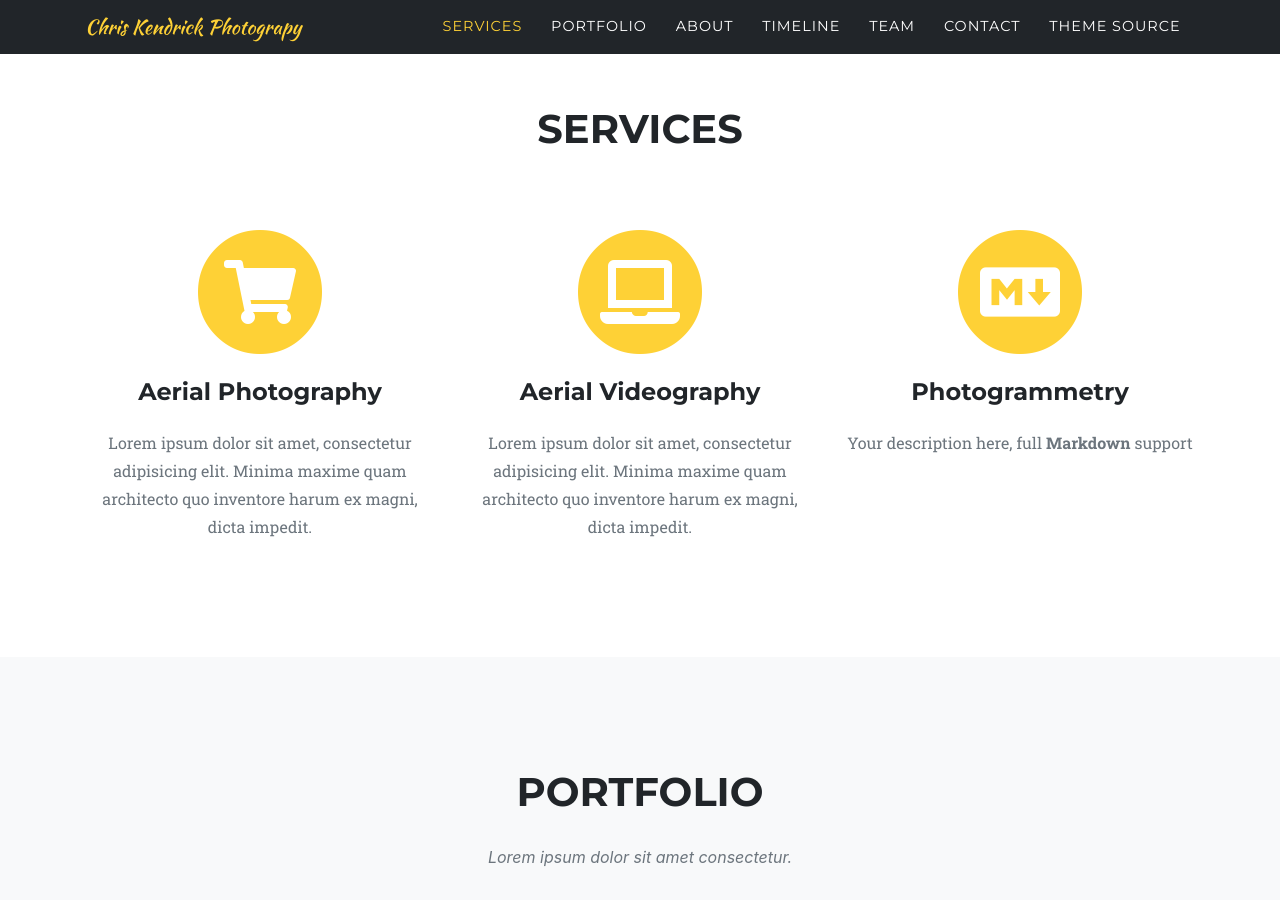
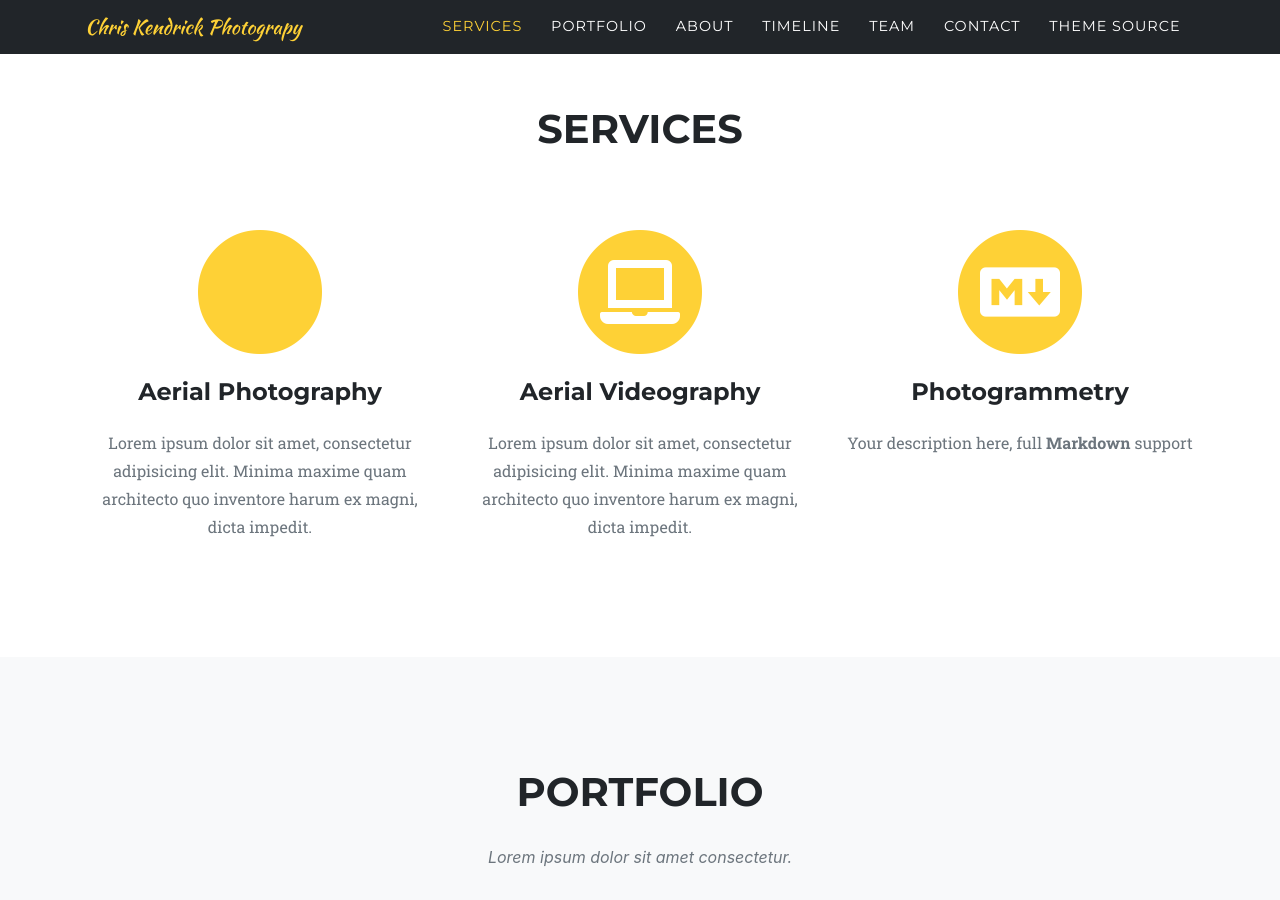
Before and after one commit to kendrickcc/kendrickcc.github.io, a Jekyll site: the page built from index.md, in a window 1280 px wide and 900 px high, scrolled down 659 px. Built offline with Jekyll 4.4.1, drawn with Linux system fonts in a browser that asks for light colours; some web fonts are replaced.

Commit message:
icon change

```diff
--- a/_data/sitetext.yml
+++ b/_data/sitetext.yml
@@ -23,7 +23,7 @@
     list:
       - title: "Aerial Photography"
         desc: "Lorem ipsum dolor sit amet, consectetur adipisicing elit. Minima maxime quam architecto quo inventore harum ex magni, dicta impedit."
-        icon: fas fa-shopping-cart #find more at https://fontawesome.com/icons
+        icon: fas fa-film-canister #find more at https://fontawesome.com/icons
       - title: "Aerial Videography"
         desc: "Lorem ipsum dolor sit amet, consectetur adipisicing elit. Minima maxime quam architecto quo inventore harum ex magni, dicta impedit."
         icon: fas fa-laptop
```
